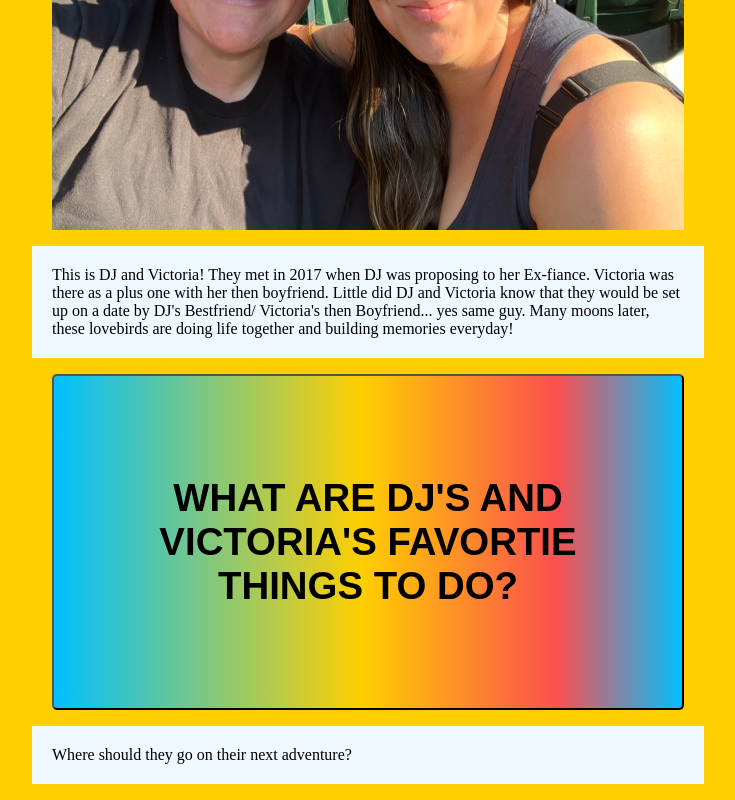
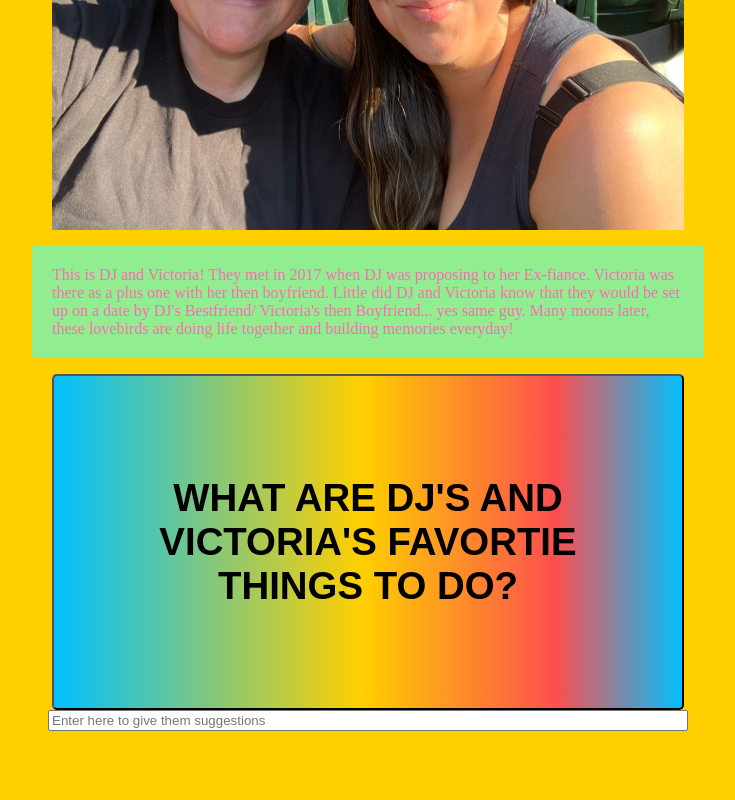
Before and after one commit to dulcelj55/domLab1wk4, a plain HTML site: page index.html in a window 1280 px wide. Shown: the part 324-1124 px from the top of the page, without its empty margins (272-1007 px from the left). After the commit the page ends 1063 px from the top, so only its background shows below. Drawn offline with Linux system fonts and the light colour scheme.

Commit message:
fixed button

```diff
--- a/index.css
+++ b/index.css
@@ -21,7 +21,8 @@ p{
     margin-left: auto;
     margin-right: auto;
     width: 50%;
-    background-color: aliceblue;
+    background-color: lightgreen;
+    color: hotpink;
 }
 
 button{
@@ -40,7 +41,7 @@ button{
       }
 
 #message2{
-    display: hidden;
+    display: block;
       margin-left: auto;
       margin-right: auto;
       width: 50%;
--- a/index.html
+++ b/index.html
@@ -12,6 +12,8 @@
     <img id = "img" src= "./images/couples.jpeg" alt= "Pic of couple">
     <p id ="message1">This is DJ and Victoria! They met in 2017 when DJ was proposing to her Ex-fiance. Victoria was there as a plus one with her then boyfriend. Little did DJ and Victoria know that they would be set up on a date by DJ's Bestfriend/ Victoria's then Boyfriend... yes same guy. Many moons later, these lovebirds are doing life together and building memories everyday!  </p>
     <button id= "rainbow" >What are DJ's and Victoria's favortie things to do?</button>
-    <p id = "message2"> Where should they go on their next adventure?</p>
+
+    <form><input id = "message2" type="text" placeholder = "Enter here to give them suggestions"></form>
+
 </body>
 </html>
--- a/index.js
+++ b/index.js
@@ -2,11 +2,17 @@ let rainbow = document.getElementById("rainbow")
 let message1 = document.getElementById("message1")
 let message2 = document.getElementById("message2")
 let message = document.getElementsByTagName("p")
+let input= document.get
 
-rainbow.addEventListener("click", function(){
+rainbow.addEventListener("click", function(e){
+    e.preventDefault()
    message1.textContent=  "They love going to sporting events, concerts and going on Road Trips!"
 
 } );
+rainbow.addEventListener("click", function addInput(){
+    rainbow.textContent = "What Should Their Next Adventure Be?!"
+
+});
 
 
 
```
